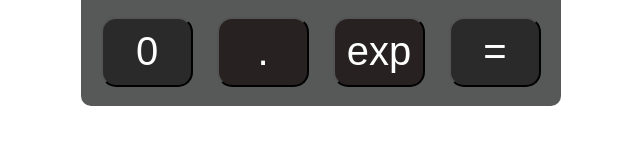
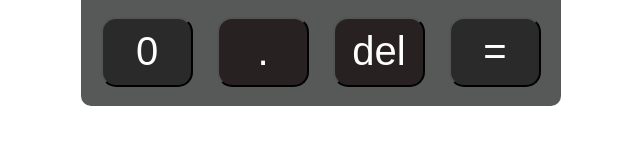
Before and after one commit to arshad910/calculator-design, a plain HTML site: page index.html in a window 1280 px wide. Shown: the part 614-758 px from the top of the page, 319-959 px from the left. Drawn offline with Linux system fonts and the light colour scheme.

Commit message:
calculator design

```diff
--- a/index.html
+++ b/index.html
@@ -11,32 +11,32 @@
     <div class="container">
 <p>CASIO</p>
 <form action="">
-    <input type="text" id="screen">
+    <input type="text" id="result" readonly>
     <br>
-    <input class="button operator" type="button" value="(">
-    <input class="button operator" type="button" value=")">
-    <input class="button clear" type="button" value="clr">
-    <input class="button operator" type="button" value="/">
+    <input class="button operator" onclick="displayData('(')" type="button" value="(">
+    <input class="button operator"  onclick="displayData(')')" type="button" value=")">
+    <input class="button  calclear" onclick="calculatorClear()" type="button" value="clr">
+    <input class="button operator"  onclick="displayData('/')" type="button" value="/">
     <br>
-    <input class="button number" type="button" value="7">
-    <input class="button number" type="button" value="8">
-    <input class="button number" type="button" value="9">
-    <input class="button operator" type="button" value="*">
+    <input class="button number"  onclick="displayData('7')" type="button" value="7">
+    <input class="button number"  onclick="displayData('8')" type="button" value="8">
+    <input class="button number"  onclick="displayData('9')" type="button" value="9">
+    <input class="button operator"  onclick="displayData('*')" type="button" value="*">
     <br>
-    <input class="button number" type="button" value="4">
-    <input class="button number" type="button" value="5">
-    <input class="button number" type="button" value="6">
-    <input class="button operator" type="button" value="-">
+    <input class="button number"  onclick="displayData('4')" type="button" value="4">
+    <input class="button number"  onclick="displayData('5')" type="button" value="5">
+    <input class="button number"  onclick="displayData('6')" type="button" value="6">
+    <input class="button operator"  onclick="displayData('-')" type="button" value="-">
 <br>
-<input class="button number" type="button" value="1">
-    <input class="button number" type="button" value="2">
-    <input class="button number" type="button" value="3">
-    <input class="button operator" type="button" value="+">
+<input class="button number"  onclick="displayData('1')" type="button" value="1">
+    <input class="button number"  onclick="displayData('2')" type="button" value="2">
+    <input class="button number"  onclick="displayData('3')" type="button" value="3">
+    <input class="button operator"  onclick="displayData('+')" type="button" value="+">
     <br>
-    <input class="button number" type="button" value="0">
-    <input class="button operator" type="button" value=".">
-    <input class="button operator" type="button" value="exp">
-    <input class="button result" type="button" value="=">
+    <input class="button number"  onclick="displayData('0')" type="button" value="0">
+    <input class="button operator"  onclick="displayData('.')" type="button" value=".">
+    <input class="button operator"  onclick="removeLast('')" type="button" value="del">
+    <input class="button calresult" onclick="calculatorResult()"  type="button" value="=">
 
 
 
@@ -48,4 +48,5 @@
 
     </div>
 </body>
+<script src="./main.js"></script>
 </html>
--- /dev/null
+++ b/main.js
@@ -0,0 +1,19 @@
+const displayData = (data)=>{
+    result.value += data
+}
+
+const calculatorClear = ()=>{
+    result.value =""
+}
+
+const calculatorResult = ()=>{
+    if( result.value!=""){
+   try{ result.value =  eval( result.value)}
+    catch{
+        result.value = "Error!!!"
+    }
+}
+}
+const removeLast = ()=>{
+    result.value = result.value.slice(0,-1)
+}
--- a/style.css
+++ b/style.css
@@ -15,7 +15,7 @@ p{
     margin-left: 10px;
 
 }
-#screen{
+#result{
     background-color: rgb(159, 188, 211);
     height: 80px;
     width: 440px;
@@ -33,7 +33,7 @@ p{
     margin: 10px;
     border-radius: 15px;
 }
-.clear{
+.calclear{
     background-color: red;
 }
 .operator{
```
